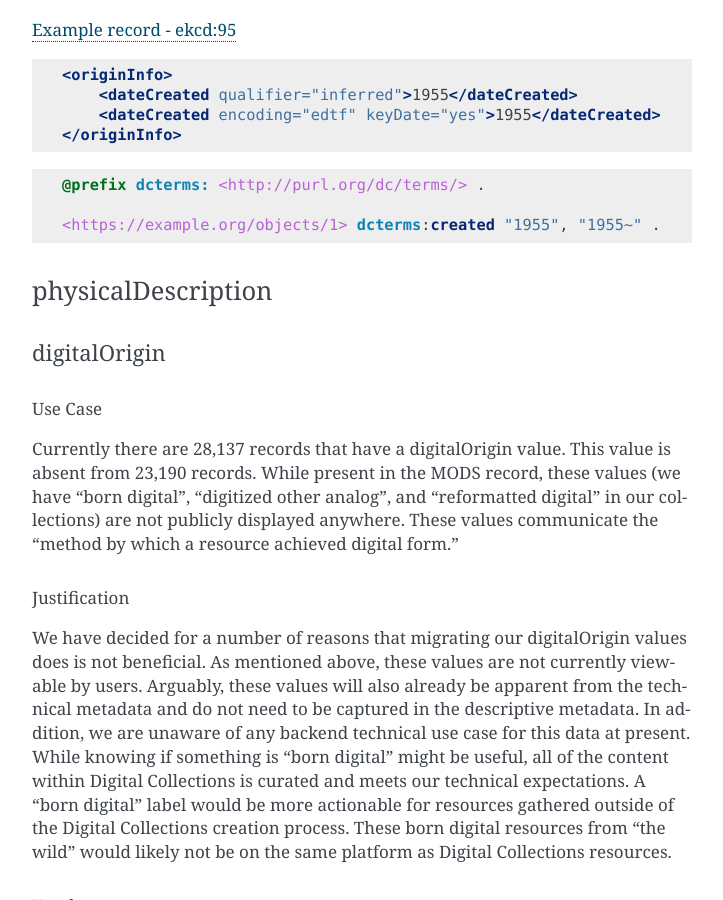
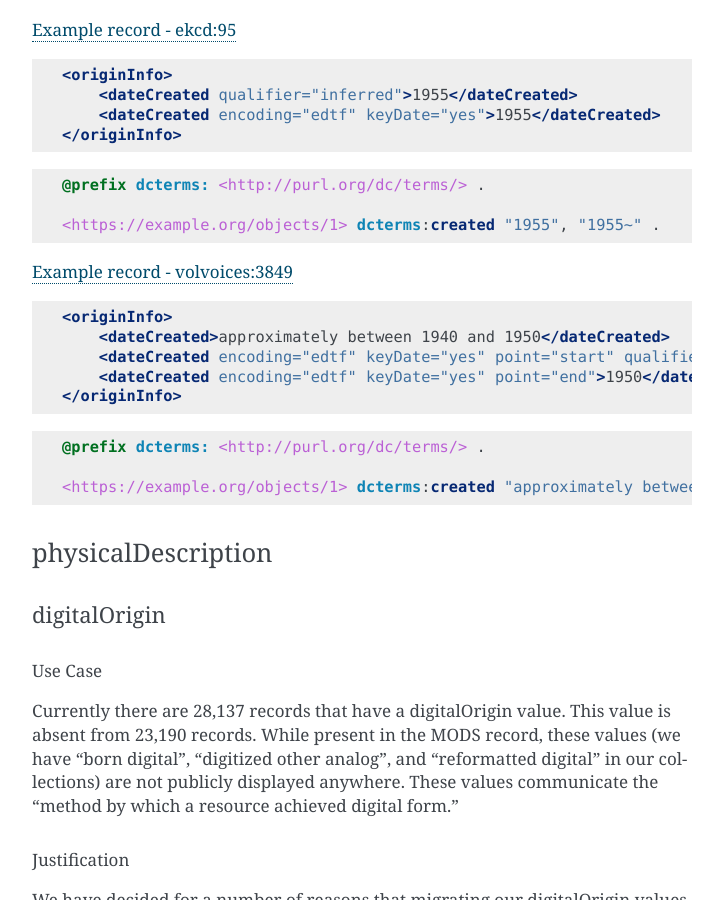
Before and after one commit to UTKcataloging/mods_to_rdf, a Sphinx documentation site: the page built from docs/source/contents/4_draft_mapping.rst, in a window 1280 px wide and 900 px high, scrolled down 19632 px. Shown: the whole window, without its empty margins (388-1111 px from the left). Built offline with Sphinx 7.4.7, drawn with Linux system fonts in a browser that asks for light colours; formulas are drawn with MathJax 3.

Commit message:
Add example sections for `originInfo/dateCreated`

```diff
--- a/docs/source/contents/4_draft_mapping.rst
+++ b/docs/source/contents/4_draft_mapping.rst
@@ -872,8 +872,8 @@ originInfo
 | dcterms:date    | Literal    |       | An unspecified date associated with a resource, formatted as an EDTF string. |
 +-----------------+------------+-------+------------------------------------------------------------------------------+
 
-`originInfo/dateCreated`
-------------------------
+originInfo/dateCreated
+----------------------
 
 Use Case
 ^^^^^^^^
@@ -946,6 +946,22 @@ We will convert `w3cdtf` to `edtf` values as part of our migration process; addi
 
     <https://example.org/objects/1> dcterms:created "1955", "1955~" .
 
+`Example record - volvoices:3849 <https://digital.lib.utk.edu/collections/islandora/object/volvoices%3A3849/datastream/MODS>`_
+
+.. code-block:: xml
+
+    <originInfo>
+        <dateCreated>approximately between 1940 and 1950</dateCreated>
+        <dateCreated encoding="edtf" keyDate="yes" point="start" qualifier="approximate">1940</dateCreated>
+        <dateCreated encoding="edtf" keyDate="yes" point="end">1950</dateCreated>
+    </originInfo>
+
+.. code-block:: turtle
+
+    @prefix dcterms: <http://purl.org/dc/terms/> .
+
+    <https://example.org/objects/1> dcterms:created "approximately between 1940 and 1950", "1940~/1950" .
+
 physicalDescription
 ===================
 
```
